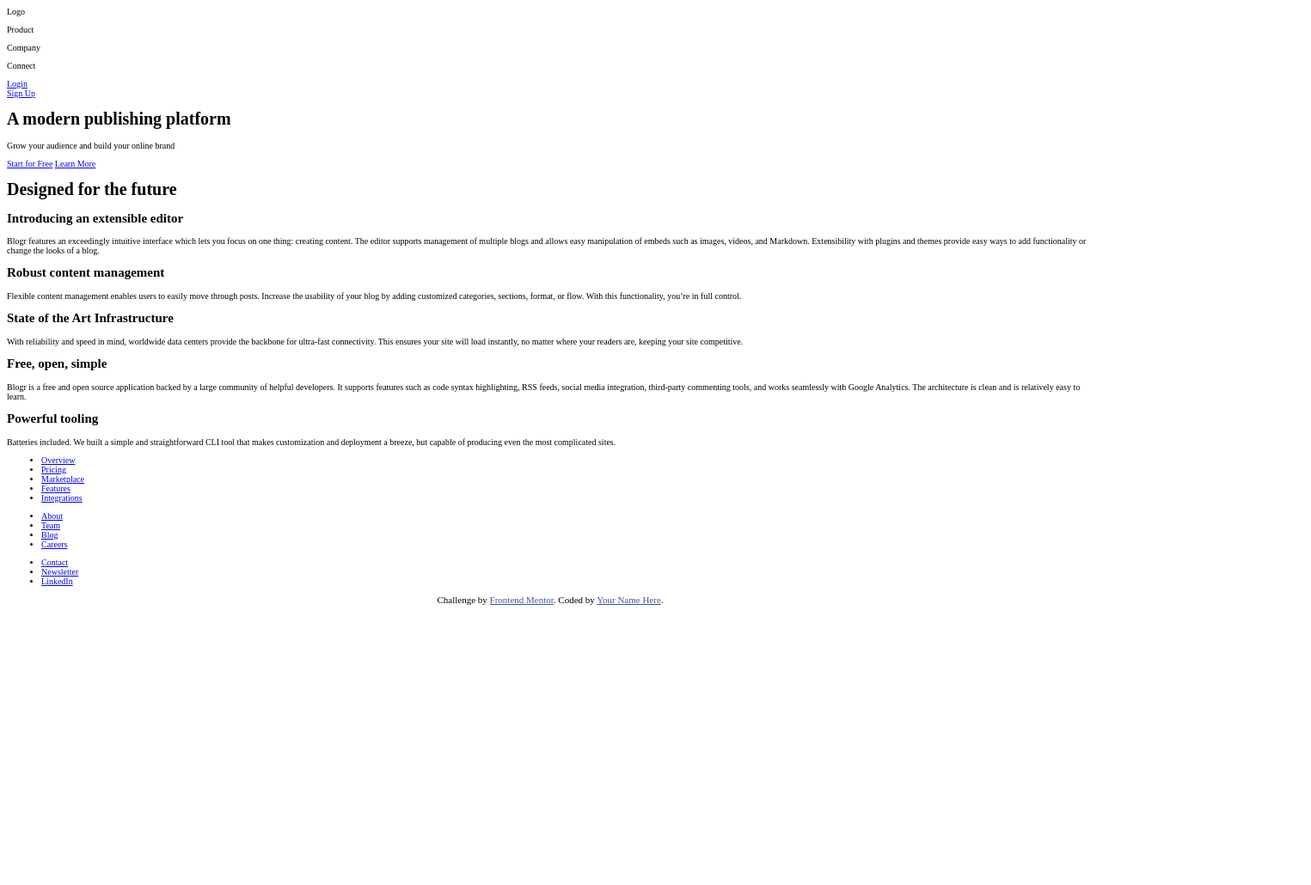
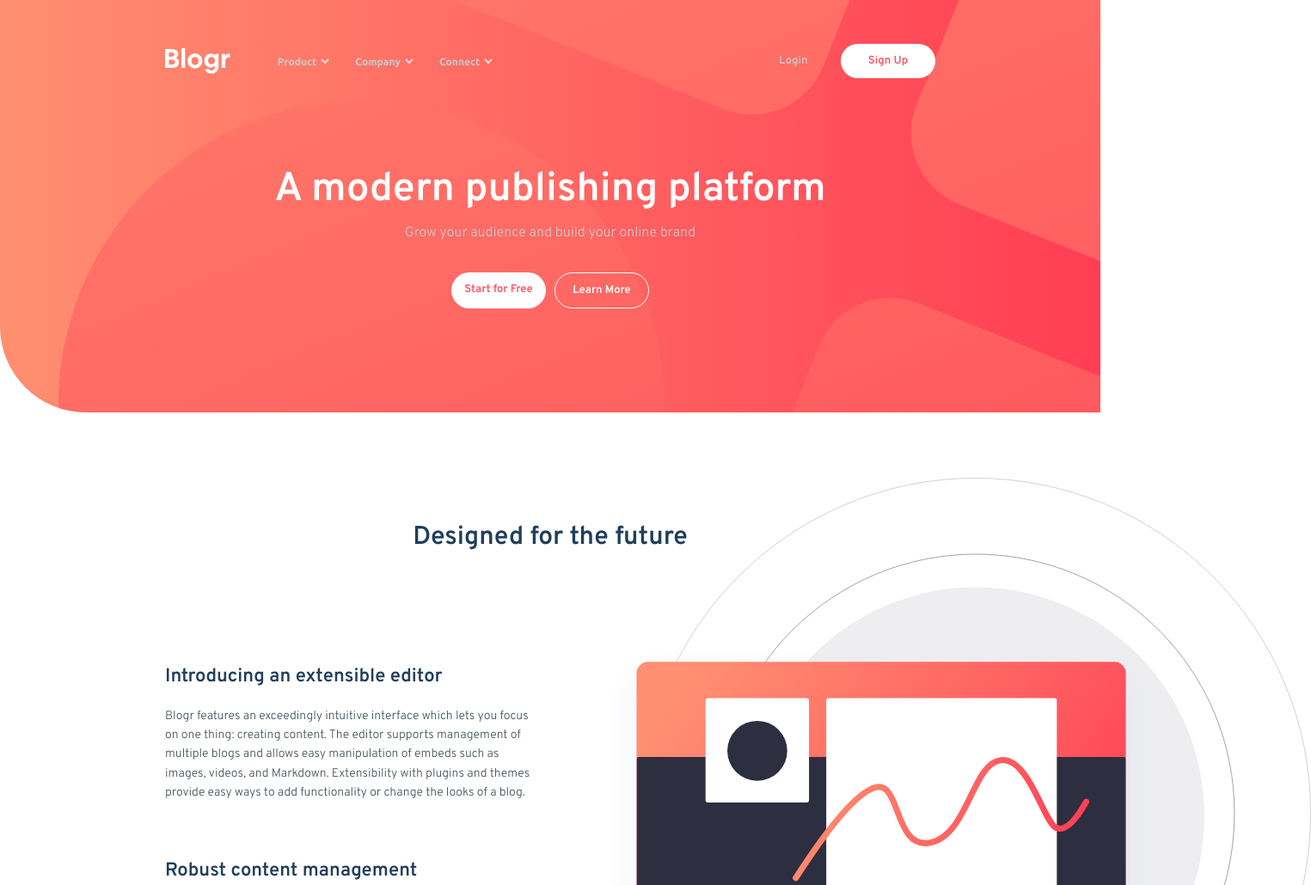
Before and after one commit to WolfMozart8/Blogr-landing-page, a plain HTML site: page index.html in a window 1280 px wide. Shown: the top 1030 px of the page at 86% size, 1525 px wide, since content can reach past the window. Before the commit the page ends 800 px from the top, so only its background shows below. Drawn offline with Linux system fonts and the light colour scheme.

Commit message:
halfway for Desktop

```diff
--- a/index.html
+++ b/index.html
@@ -24,14 +24,18 @@
   </style>
 </head>
 <body>
-  <header class="header">
+  <header class="header container">
   <nav class="nav">
     <div class="sections">
-      <div class="logo">Logo</div>
+      <div class="logo"><img src="./images/logo.svg" alt="Logo"></div>
       <div class="links">
-        <div class="links__product">
-          <p class="links__product__title">Product</p>
-          <ul class="links__product__list">
+        <div class="links__main">
+          <p class="links__title">Product
+        </p>
+        <span class="menu-icon">
+          <img src="./images/icon-arrow-light.svg" alt="menu-icon">
+        </span>
+          <ul class="links__list">
             <li><a href="#">Overview</a></li>
             <li><a href="#">Pricing</a></li>
             <li><a href="#">Marketplace</a></li>
@@ -39,18 +43,26 @@
             <li><a href="#">Integrations</a></li>
           </ul>
         </div>
-        <div class="links__company">
-          <p class="links__company__title">Company</p>
-          <ul class="links__company__list">
+        <div class="links__main">
+          <p class="links__title">Company
+        </p>
+        <span class="menu-icon">
+          <img src="./images/icon-arrow-light.svg" alt="menu-icon">
+        </span>
+          <ul class="links__list">
             <li><a href="#">About</a></li>
             <li><a href="#">Team</a></li>
             <li><a href="#">Blog</a></li>
             <li><a href="#">Careers</a></li>
           </ul>
         </div>
-        <div class="links__connect">
-          <p class="links__connect__title">Connect</p>
-          <ul class="links__connect__list">
+        <div class="links__main">
+          <p class="links__title">Connect
+        </p>
+        <span class="menu-icon">
+          <img src="./images/icon-arrow-light.svg" alt="menu-icon">
+        </span>
+          <ul class="links__list">
             <li><a href="#">Contact</a></li>
             <li><a href="#">Newsletter</a></li>
             <li><a href="#">LinkedIn</a></li>
@@ -60,11 +72,11 @@
     </div>
 
     <div class="join-us">
-      <div class="join-us__login">
-        <a href="#" class="button button--no-bg">Login</a>
+      <div class="button__div button--no-bg">
+        <a href="#">Login</a>
       </div>
-      <div class="join-us__sign-up">
-        <a href="#" class="button button--white-bg">Sign Up</a>
+      <div class="button__div button--white-bg">
+        <a href="#">Sign Up</a>
       </div>
     </div>
   </nav>
@@ -79,37 +91,44 @@
       <p>Grow your audience and build your online brand</p>
     </div>
     <div class="header__main__buttons">
-      <a href="#" class="button button--white-bg">Start for Free</a>
-      <a href="#" class="button button--outline">Learn More</a>
+      <div class="button__div button--white-bg"><a href="#">Start for Free</a></div>
+      <div class="button__div button--outline"><a href="#">Learn More</a></div>
     </div>
   </div>
 </header>
 
 <main>
-  <div class="container-big">
-    <div class="container-big__title"><h1>Designed for the future</h1></div>
+  <div class="container-big container">
+    <div class="container-big__title"><h2>Designed for the future</h2></div>
     <div class="container-big__section">
-      <div class="container-big__img"></div>
+
       <div class="container-big__text">
-        <h2>Introducing an extensible editor</h2>
-        <p>Blogr features an exceedingly intuitive interface which lets you focus on one thing: creating content.
+      <div>
+        <h3>Introducing an extensible editor</h3>
+        <p class="p-text">Blogr features an exceedingly intuitive interface which lets you focus on one thing: creating content.
           The editor supports management of multiple blogs and allows easy manipulation of embeds such as images,
           videos, and Markdown. Extensibility with plugins and themes provide easy ways to add functionality or
           change the looks of a blog.</p>
       </div>
-      <div class="container-big__text">
-        <h2>Robust content management</h2>
-        <p>Flexible content management enables users to easily move through posts. Increase the usability of your blog
+      <div>
+        <h3>Robust content management</h3>
+        <p class="p-text">Flexible content management enables users to easily move through posts. Increase the usability of your blog
           by adding customized categories, sections, format, or flow. With this functionality, you’re in full control.</p>
       </div>
     </div>
+    <div class="container-big__img">
+      <img src="./images/illustration-editor-desktop.svg" alt="editor image">
+    </div>
+    </div>
   </div>
 
-  <div class="container-small">
-    <div class="container-small__img"></div>
+  <div class="container-small container">
+    <div class="container-small__img">
+      <img src="./images/illustration-phones.svg" alt="phones image">
+    </div>
     <div class="container-small__text">
       <h2>State of the Art Infrastructure</h2>
-      <p>With reliability and speed in mind, worldwide data centers provide the backbone for ultra-fast connectivity.
+      <p class="p-text">With reliability and speed in mind, worldwide data centers provide the backbone for ultra-fast connectivity.
         This ensures your site will load instantly, no matter where your readers are, keeping your site competitive.</p>
     </div>
   </div>
@@ -119,13 +138,13 @@
       <div class="container-big__img"></div>
       <div class="container-big__text">
         <h2>Free, open, simple</h2>
-        <p>Blogr is a free and open source application backed by a large community of helpful developers. It supports
+        <p class="p-text">Blogr is a free and open source application backed by a large community of helpful developers. It supports
           features such as code syntax highlighting, RSS feeds, social media integration, third-party commenting tools,
           and works seamlessly with Google Analytics. The architecture is clean and is relatively easy to learn.</p>
       </div>
       <div class="container-big__text">
         <h2>Powerful tooling</h2>
-        <p>Batteries included. We built a simple and straightforward CLI tool that makes customization and deployment a breeze, but
+        <p class="p-text">Batteries included. We built a simple and straightforward CLI tool that makes customization and deployment a breeze, but
           capable of producing even the most complicated sites.</p>
       </div>
     </div>
--- a/style.css
+++ b/style.css
@@ -21,8 +21,201 @@
 }
 html {
     box-sizing: border-box;
-    font-size: 62.5%; /*1rem = 1px "hack"*/
+    font-size: 62.5%; /* 1rem = 1px "hack" */
+    width: 100vw;
+    overflow-x: hidden;
 }
 *, *:before, *:after {
     box-sizing: inherit;
 }
+body {
+    margin: 0;
+    padding: 0;
+    font-size: 16px;
+    font-family: var(--overpass);
+    color: var(--white);
+}
+h1 {
+    font-size: 4.7rem;
+    margin: 70px 0 0 0;
+}
+.links__title,
+li a,
+.button {
+    font-family: var(--ubuntu);
+    font-weight: 600;
+    font-size: 1.2rem;
+}
+
+/* golbals */
+a {
+    text-decoration: none;
+}
+p {
+    color: var(--gray);
+}
+h2 {
+    color: var(--primary-dark);
+    text-align: center;
+}
+h3 {
+    color: var(--primary-dark);
+}
+.container {
+    padding: 4% 15%;
+}
+/* buttons */
+.button__div {
+    width: 110px;
+    background-color: var(--white);
+    padding: 1.2rem 1rem;
+    color: var(--white);
+    font-size: 1.3rem;
+    border-radius: 3rem;
+    text-align: center;
+}
+.button__div a {
+    font-weight: 600;
+    color: var(--primary);
+}
+.button--no-bg {
+    background-color: transparent;
+}
+.button--no-bg a {
+    color: var(--gray);
+
+}
+.button--white-bg {
+
+    background-color: var(--white);
+    font-weight: 600;
+
+}
+.button--outline {
+    border: 1px solid var(--white);
+    background-color: transparent;
+}
+.button--outline a {
+    color: var(--white);
+}
+/* header */
+header {
+    background: -465px / 284rem no-repeat url(./images/bg-pattern-intro-desktop.svg),
+    linear-gradient(90deg, var(--gradient-light), var(--gradient-dark));
+    border-radius: 0 0 0 100px;
+}
+.nav {
+    display: flex;
+    justify-content: space-between;
+    align-items: center;
+}
+.sections {
+    display: flex;
+    justify-content: space-between;
+    width: 40%;
+    align-items: center;
+}
+.logo {
+    margin-right: 55px;
+    display: flex;
+    align-items: center;
+}
+.logo img {
+    height: 3rem;
+}
+.links {
+    display: flex;
+}
+.links__title {
+    margin-right: 5px;
+}
+.menu-icon {
+    margin-right: 1rem;
+}
+.links__main {
+    display: flex;
+    align-items: center;
+    margin-right: 20px;
+}
+.links > div:hover {
+    cursor: pointer;
+}
+.join-us {
+    display: flex;
+}
+.header__main {
+    display: flex;
+    flex-direction: column;
+    justify-content: center;
+    align-items: center;
+    padding: 3rem 0 7rem 0;
+}
+.header__main__text p{
+    margin: 10px 0 36px 0;
+}
+.header__main__buttons {
+    display: flex;
+    gap: 10px;
+}
+/* main  */
+/* section 1 */
+.container-big {
+    margin-bottom: 185px;
+}
+.container-big h2 {
+    margin-top: 75px;
+    font-size: 3rem;
+}
+.container-big__section {
+    display: grid;
+    grid-template-columns: 1fr 1fr;
+    grid-template-rows: 1fr;
+    margin-top: 65px;
+    gap: 30px;
+}
+.p-text{
+    color: var(--dark-gray);
+    font-size: 1.4rem;
+    line-height: 1.6;
+}
+.container-big__text h3 {
+    font-size: 2.2rem;
+}
+.container-big__text h3:last-of-type {
+    margin-top: 65px;
+}
+.container-big__img {
+    grid-column: 2 / 3;
+    position: relative;
+}
+.container-big__img img {
+    width: 820px;
+    position: absolute;
+    left: 50px;
+    top: -153px;
+}
+/* section 2 */
+.container-small {
+    background: -95px -395px/800px no-repeat url(./images/bg-pattern-circles.svg),
+    linear-gradient(90deg, var(--gradient-bg-verydark), var(--gradient-bg-dark));
+    display: grid;
+    grid-template-columns: 1fr 1fr;
+    border-radius: 0 100px 0 100px;
+}
+.container-small h2 {
+    color: var(--white);
+    font-size: 3rem;
+    text-align: left;
+}
+.container-small p {
+    color: var(--white);
+}
+.container-small__img {
+    position: relative;
+}
+.container-small__img img{
+    position: absolute;
+    left: -40px;
+    top: -105px;
+    width: 415px;
+}
```
